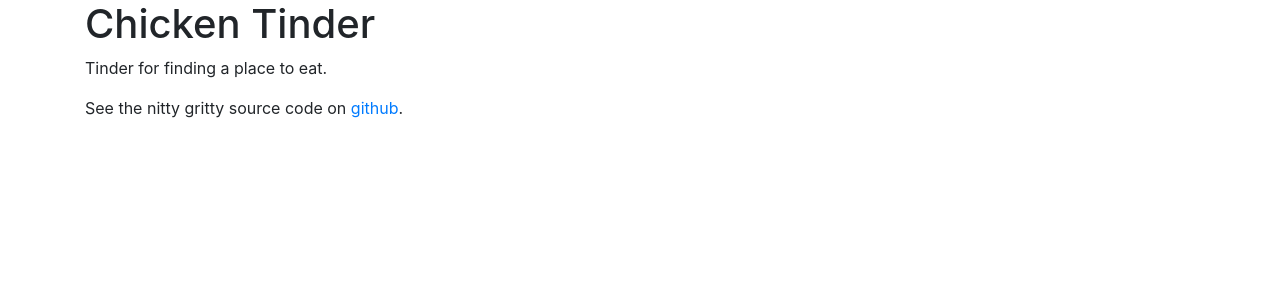
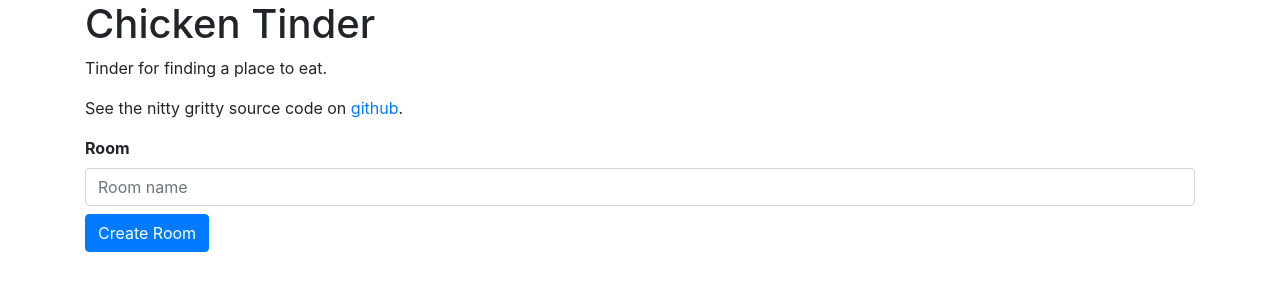
Before and after one commit to simonfong6/chicken-tinder, a Flask app: page / in a window 1280 px wide. Shown: the top 300 px of the page. Run offline with Flask 2, Linux system fonts and the light colour scheme; some libraries are stand-ins or nearby versions.

Commit message:
Room creation form

```diff
--- a/chicken_tinder/templates/index.html.jinja
+++ b/chicken_tinder/templates/index.html.jinja
@@ -29,6 +29,11 @@
       See the nitty gritty source code on
       <a href="https://github.com/simonfong6/chicken-tinder">github</a>.
     </p>
+    <form method="POST" action="/rooms/create">
+      <label for="room"><strong>Room</strong></label><br/>
+      <input type="text" name="room" id="room" placeholder="Room name" class="form-control">
+      <button type="submit" class="btn btn-primary mt-2">Create Room</button>
+    </form>
   </div>
 
 </body>
```
Also changed, not shown: chicken_tinder/blueprints/rooms/rooms.py (+9 -0 lines).
